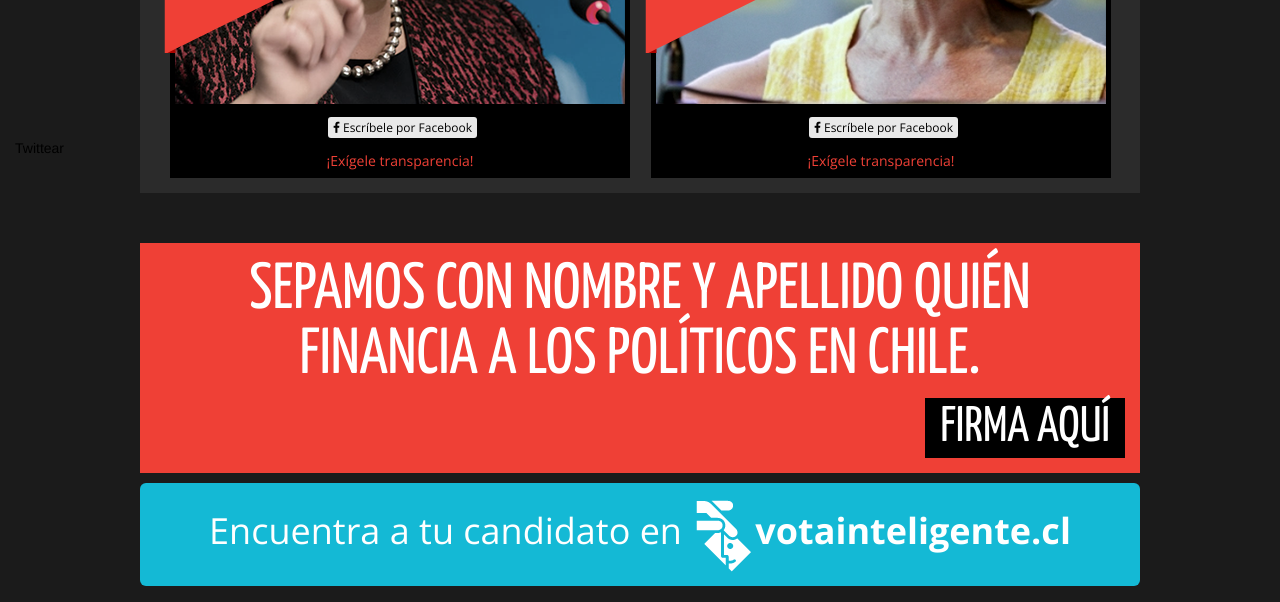
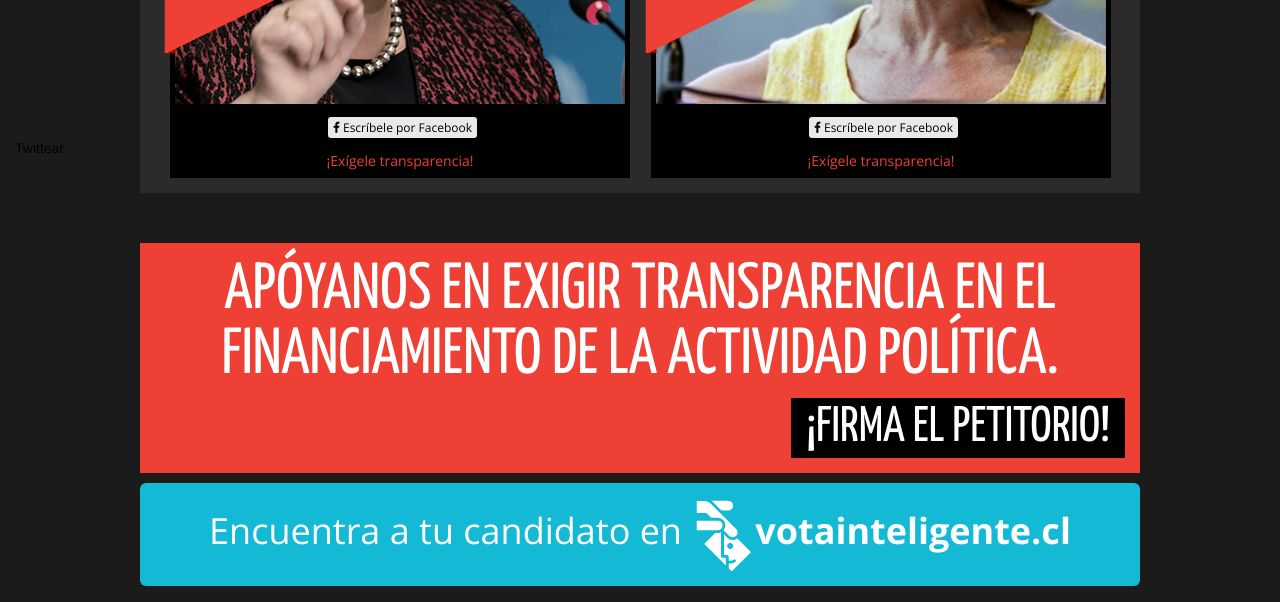
Before and after one commit to ciudadanointeligente/quien-te-financia, a Jekyll site: the page built from index.html, in a window 1280 px wide and 900 px high, scrolled down 562 px, cut to the strip 0-602 px from the top of the window. Built offline with Jekyll 4.4.1, drawn with Linux system fonts in a browser that asks for light colours; nearby versions of some CDN libraries; Markdown is read by kramdown in place of the engine named in the settings; comment, search, counter and statistics services are not loaded.

Commit message:
Cambio texto petitorio.

```diff
--- a/_includes/petition.html
+++ b/_includes/petition.html
@@ -1,4 +1,4 @@
 <div class="petition clearfix">
-	<h2>Sepamos con nombre y apellido <span>quién financia a los políticos</span> en Chile.</h2>
-	<h2><a href="https://www.change.org/es-LA/peticiones/qui%C3%A9n-te-financia-2" target="_blank">Firma aquí<div class="nro-peticiones"></div></a></h2>
+	<h2>Apóyanos en exigir transparencia en el financiamiento de la actividad política.</h2>
+	<h2><a href="https://www.change.org/es-LA/peticiones/qui%C3%A9n-te-financia-2" target="_blank">¡Firma el petitorio!<div class="nro-peticiones"></div></a></h2>
 </div>
```
